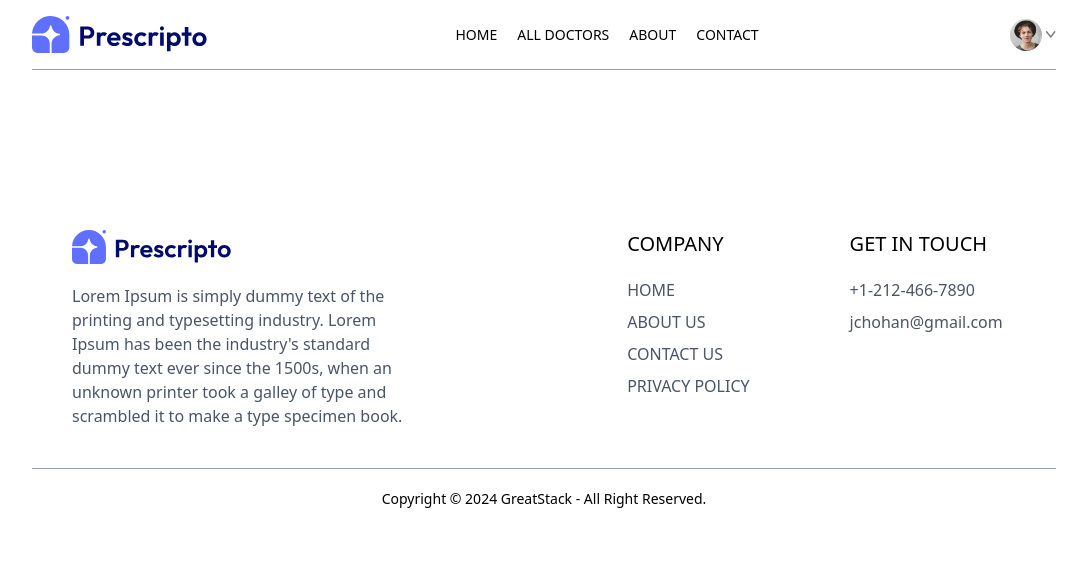
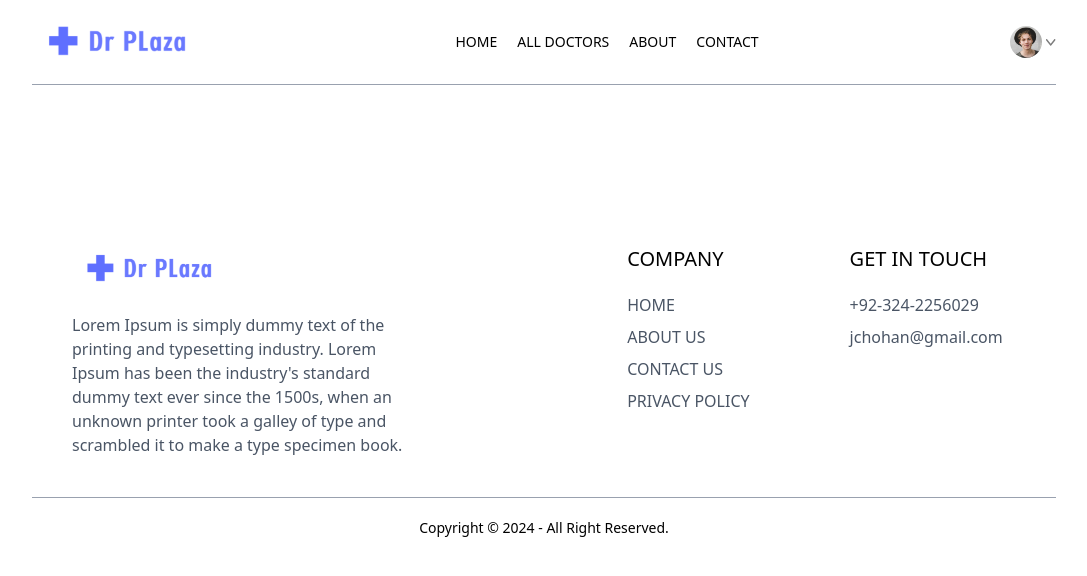
Before and after one commit to JashwantChohan/Prescripto, a React (Vite) app in the folder Frontend/: page /appointment/1 in a window 1280 px wide. Shown: the top 576 px of the page, without its empty margins (96-1183 px from the left). Built offline with nearby package versions, Linux system fonts and the light colour scheme.

Commit message:
changes in frontend

```diff
--- a/Frontend/src/assets/assets_frontend/assets.js
+++ b/Frontend/src/assets/assets_frontend/assets.js
@@ -4,7 +4,7 @@ import group_profiles from './group_profiles.png'
 import profile_pic from './profile_pic.png'
 import contact_image from './contact_image.png'
 import about_image from './about_image.png'
-import logo from './logo.svg'
+import logo from './dr_plaza_logo.png'
 import dropdown_icon from './dropdown_icon.svg'
 import menu_icon from './menu_icon.svg'
 import cross_icon from './cross_icon.png'
--- a/Frontend/src/components/Footer.jsx
+++ b/Frontend/src/components/Footer.jsx
@@ -27,7 +27,7 @@ function Footer() {
                     <div className="">
                         <p className='text-xl font-medium mb-5'>GET IN TOUCH</p>
                         <ul className='flex flex-col gap-2 text-gray-600'>
-                            <li>+1-212-466-7890</li>
+                            <li>+92-324-2256029</li>
                             <li>jchohan@gmail.com</li>
                         </ul>
                     </div>
@@ -36,7 +36,7 @@ function Footer() {
             <div className="">
                 {/* --------- copyright text --------- */}
                 <hr className='text-gray-400' />
-                <p className='py-5 text-sm text-center'>Copyright © 2024 GreatStack - All Right Reserved.</p>
+                <p className='py-5 text-sm text-center'>Copyright © 2024 - All Right Reserved.</p>
             </div>
         </div>
     )
--- a/Frontend/vite.config.js
+++ b/Frontend/vite.config.js
@@ -9,5 +9,6 @@ export default defineConfig({
     tailwindcss(),
 
   ],
+  base: './',
 
 })
```
Also changed, not shown: Frontend/src/assets/assets_frontend/dr_plaza_logo.png (added), 1 other file (tests, documents, lock files or other folders).
